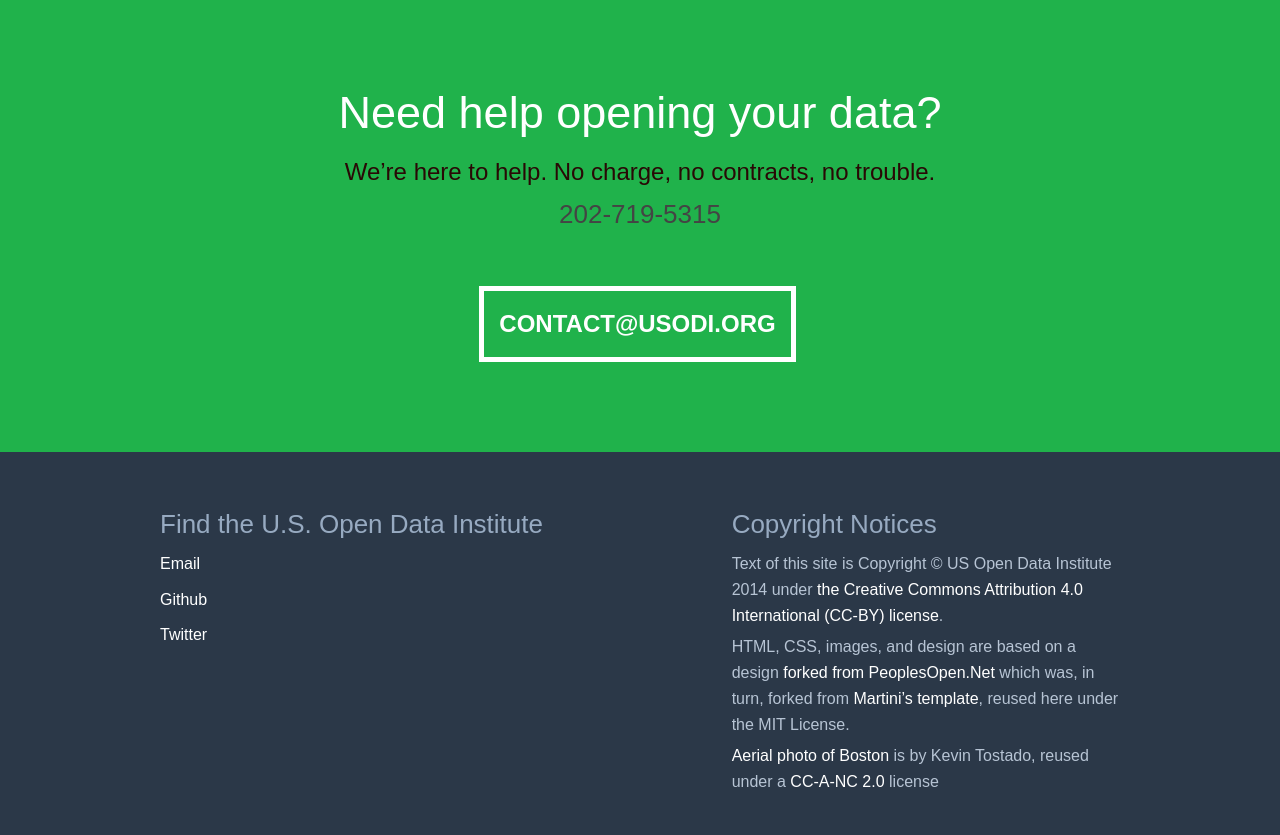
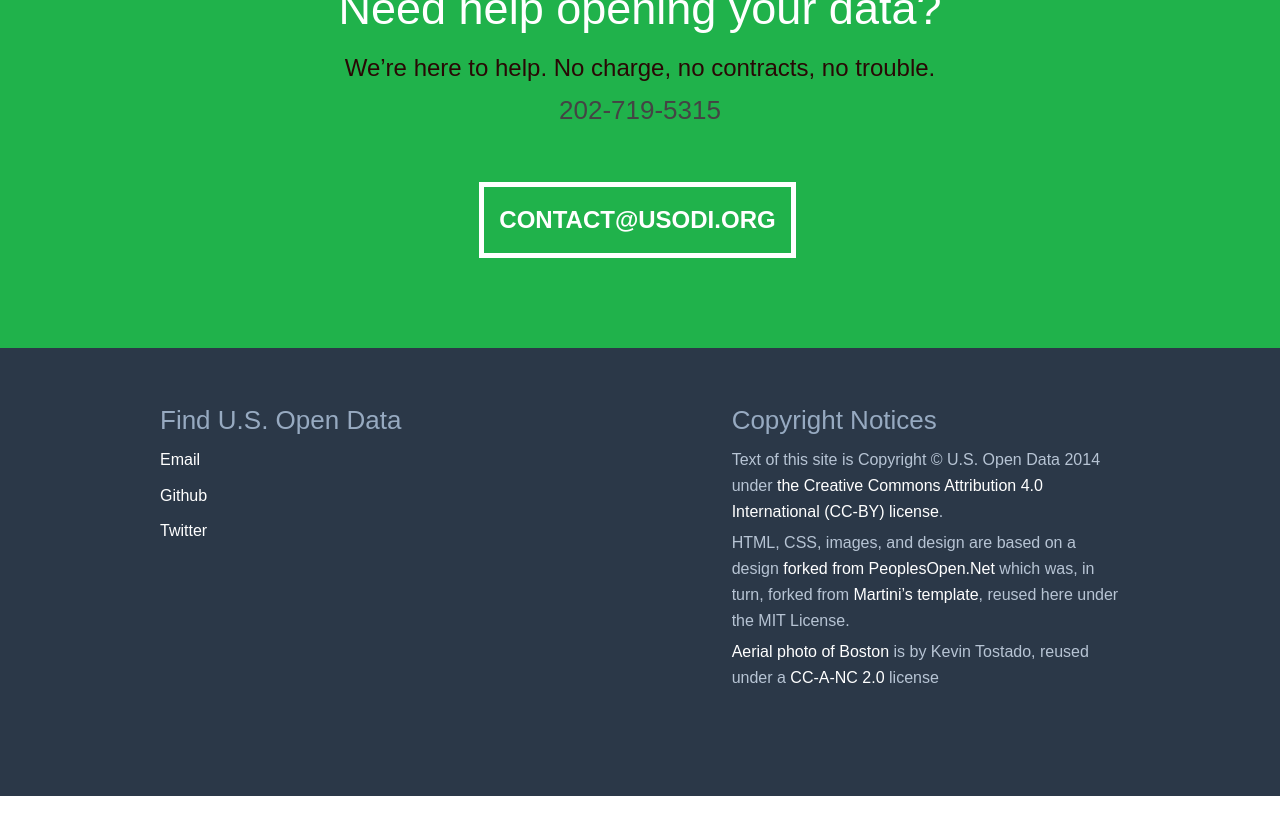
Before and after one commit to opendata/usopendata.org, a Jekyll site: the page index.html, which Jekyll copies as it is, in a window 1280 px wide and 900 px high, scrolled down 2283 px. Shown: the top 835 px of the window. Built offline with Jekyll 4.4.1, drawn with Linux system fonts in a browser that asks for light colours; nearby versions of some CDN libraries; some web fonts are replaced; comment, search, counter and statistics services are not loaded; after the commit the page ends 3079 px from its top, so only the background shows below that; some of the changed text lies outside the part shown.

Commit message:
Remove "Institute" from homepage, remove badge

```diff
--- a/index.html
+++ b/index.html
@@ -14,7 +14,7 @@
 		More info: h5bp.com/b/378 -->
 	<meta http-equiv="X-UA-Compatible" content="IE=edge,chrome=1">
 
-	<title>U.S. Open Data Institute</title>
+	<title>U.S. Open Data</title>
 
 	<meta name="viewport" content="width=device-width, initial-scale=1.0, maximum-scale=1">
 
@@ -50,7 +50,7 @@
 					<a href="/blog/">Blog</a>
 				</li>
 				<li class="menu-item menu-item-type-post_type menu-item-object-page">
-					<a href="https://github.com/opendata">US ODI on GitHub</a>
+					<a href="https://github.com/opendata">USOD on GitHub</a>
 				</li>
 				<li class="menu-item menu-item-type-post_type menu-item-object-page">
 					<a title="ODI Open Data Training" href="/training/">Training</a>
@@ -62,7 +62,7 @@
 		<div class="row">
 			<!-- START: Intro -->
 			<div class="twelve columns header-intro-wrap fadeUpIn">
-				<h1 class="logo"><span>U.S.</span> Open Data Institute</h1>
+				<h1 class="logo"><span>U.S.</span> Open Data</h1>
 				<p>Building the capacity of open data.</p>
 				<div class="catch-errors-top"></div>
 			</div>
@@ -179,7 +179,7 @@
 		<div class="row footer-info">
 			<!-- START: Copyright Notice -->
 	    <div class="five columns">
-	      <h4 class="footer-copyright">Find the U.S. Open Data Institute</h4>
+	      <h4 class="footer-copyright">Find U.S. Open Data</h4>
 	      <ul>
 	        <li class="footer-copyright"><a href="mailto:contact@usodi.org">Email</a></li>
 	        <li class="footer-copyright"><a href="https://github.com/opendata">Github</a></li>
@@ -189,12 +189,11 @@
 	    <div class="two columns"></div>
 	    <div class="five columns">
 	      <h4 class="footer-copyright">Copyright Notices</h4>
-	      <p class="footer-copyright">Text of this site is Copyright &copy; US Open Data Institute 2014 under <a href="http://creativecommons.org/licenses/by/4.0/">the Creative Commons Attribution 4.0 International (CC-BY) license</a>.</p>
+	      <p class="footer-copyright">Text of this site is Copyright &copy; U.S. Open Data 2014 under <a href="http://creativecommons.org/licenses/by/4.0/">the Creative Commons Attribution 4.0 International (CC-BY) license</a>.</p>
 	      <p class="footer-copyright">HTML, CSS, images, and design are based on a design <a href="https://github.com/sudomesh/peoplesopen-front">forked from PeoplesOpen.Net</a> which was, in turn, forked from <a href="http://martini.codegangsta.io/">Martini’s template</a>, reused here under the MIT License.</p>
 	      <p class="footer-copyright"><a href="http://www.flickr.com/photos/tostie14/117610830/">Aerial photo of Boston</a> is by Kevin Tostado, reused under a <a href="http://creativecommons.org/licenses/by-nc/2.0/">CC-A-NC 2.0</a> license</p>
 	    </div>
 	    <!-- /END: Copyright Notice -->
-			<script src="http://theodi.org/nodes/usa/badge.js" />
 		</div>
 	</footer>
 	<!-- /END: Site Footer -->
```
